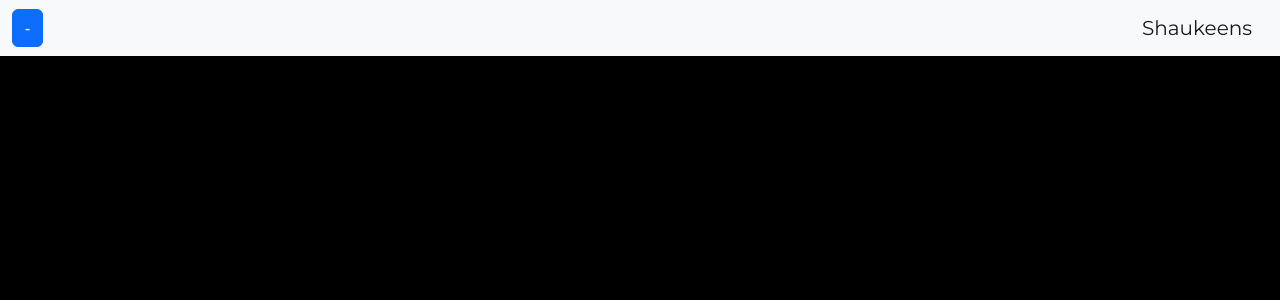
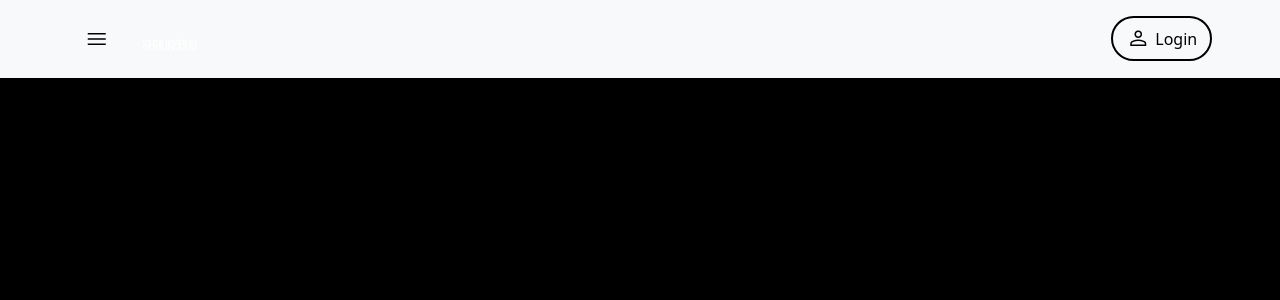
Before and after one commit to ashish5433/kirAi, a Next.js app: page / in a window 1280 px wide. Shown: the top 300 px of the page. Built offline with nearby package versions, Linux system fonts and the light colour scheme.

Commit message:
Navbar added

```diff
--- a/pages/components/navbar.js
+++ b/pages/components/navbar.js
@@ -1,15 +1,18 @@
 import Button from "react-bootstrap/Button";
 import Container from "react-bootstrap/Container";
-import Form from "react-bootstrap/Form";
-import Nav from "react-bootstrap/Nav";
 import Navbar from "react-bootstrap/Navbar";
-import NavDropdown from "react-bootstrap/NavDropdown";
 import Offcanvas from "react-bootstrap/Offcanvas";
 import { useState } from "react";
-import { Montserrat } from "next/font/google";
-const monst = Montserrat({
-  weight: ["400", "700"],
-  style: ["normal", "italic"],
+import { Unica_One, Quicksand } from "next/font/google";
+
+// const monst = Quicksand({
+//   weight: ["400", "700"],
+//   style: ["normal"],
+//   subsets: ["latin"],
+// });
+const play = Unica_One({
+  weight: ["400"],
+  style: ["normal"],
   subsets: ["latin"],
 });
 
@@ -21,28 +24,53 @@ function Navbar1() {
   return (
     <>
       {["lg"].map((expand) => (
-        <Navbar key={expand} bg="light" expand={expand} className="mb-3">
-          <Container fluid >
-            <Button variant="primary" onClick={handleShow} className="me-2">
-              <span>-</span>
-            </Button>
-            <Button
-              variant="primary"
-              onClick={handleShow}
-              className="me-2 navbar-toggler"
-            >
-              <span className="navbar-toggler-icon"></span>
-            </Button>
-            <Navbar.Brand href="#"  className={monst.className}>
-              Shaukeens
-            </Navbar.Brand>
+        <Navbar key={expand} bg="light" expand={expand} className="mb-3 navbar">
+          <Container fluid>
+            <div className="left-nav">
+              <Button
+                variant="primary"
+                onClick={handleShow}
+                className="me-2 nav-btn"
+              >
+                <span class="material-symbols-outlined">menu</span>
+              </Button>
+              <h1 className={play.className}>ShauKeens</h1>
+            </div>
+            <div>
+              <Button className="me-2 nav-btn sign-in-btn">
+                <span class="material-symbols-outlined">person</span>
+                <span id="signin">Login</span>
+              </Button>
+            </div>
             <Offcanvas show={show} onHide={handleClose}>
-              <Offcanvas.Header closeButton>
-                <Offcanvas.Title  className={monst.className}>Shaukeens</Offcanvas.Title>
+              <Offcanvas.Header>
+                <Offcanvas.Title className={play.className}>
+                  Shaukeens
+                </Offcanvas.Title>
+                <Button
+                  variant="primary"
+                  onClick={handleClose}
+                  className="me-2 nav-close-btn"
+                >
+                  <span class="material-symbols-outlined">close</span>
+                </Button>
               </Offcanvas.Header>
               <Offcanvas.Body>
                 <hr />
-                <div className="btn-div" >
+                <div className="btn-div">
+                  <div>
+                    <span class="material-symbols-outlined">
+                      account_circle
+                    </span>
+                    <Button>Sign in / Register</Button>
+                  </div>
+                  <div>
+                    <span class="material-symbols-outlined">recommend</span>
+                    <Button>Just For You</Button>
+                  </div>
+                </div>
+                <hr />
+                <div className="btn-div">
                   <div>
                     <span class="material-symbols-outlined">
                       directions_boat
@@ -73,6 +101,13 @@ function Navbar1() {
                     </span>
                     <Button>Cars</Button>
                   </div>
+                </div>
+                <hr />
+                <div className="btn-div-2">
+                  <Button>List With Us</Button>
+                  <Button>Help & FAQ</Button>
+                  <Button>About</Button>
+                  <Button>Contact</Button>
                 </div>
                 <hr />
               </Offcanvas.Body>
--- a/styles/globals.css
+++ b/styles/globals.css
@@ -8,6 +8,16 @@ body{
   color: white;
 }
 
+/*
+  ////////////////////////////////////////////////////////
+   NAVBAR
+  ///////////////////////////////////////////////////////
+*/
+
+.navbar{
+padding-left: 3rem !important;
+padding-right: 3rem !important;
+}
 #offcanvasNavbar-expand{
   background-color: rgb(255, 0, 0);
 }
@@ -33,6 +43,28 @@ color: black;
 /* margin-left: 0rem; */
 border: none;
 }
+.btn-div-2{
+  display: flex;
+  flex-direction: column;
+/* margin: 2rem; */
+}
+.btn-div-2 button{
+  background: none;
+  color: rgb(0, 0, 0);
+  margin: 0rem;
+  border: none;
+  text-align: left;
+margin-left: 0;
+transition-duration: 300ms;
+padding: 1rem;
+/* transform: translateY(-8px); */
+}
+.btn-div-2 button:hover{
+background: none;
+color: black;
+/* margin-left: 0rem; */
+border: none;
+}
 .material-symbols-outlined {
   padding: 0.8rem;
   font-variation-settings:
@@ -43,6 +75,62 @@ border: none;
 }
 
 .offcanvas, .offcanvas-lg, .offcanvas-md, .offcanvas-sm, .offcanvas-xl, .offcanvas-xxl {
-    --bs-offcanvas-width: 300px !important;
+    --bs-offcanvas-width: 350px !important;
 
 }
+
+.nav-btn{
+background: none !important;
+color: black !important;
+border: none !important;
+}
+
+.nav-close-btn{
+background: none !important;
+color: black !important;
+border: none !important;
+padding: 0 !important;
+margin-right: 0 !important;
+}
+.offcanvas-header{
+  min-height:10vh ;
+padding: 0 1rem !important;
+transform: translateY(10px);
+}
+.offcanvas-backdrop.show {
+/* filter: blur(3px); */
+opacity: 0.6 !important;
+/* filter: blur(3px) !important; */
+;
+/* -webkit-backdrop-filter: blur(10px); */
+}
+.sign-in-btn{
+border: 2px solid black !important;
+border-radius: 2rem !important;
+padding: 0.2rem 0.8rem 0.5rem 0.8rem !important;
+}
+.sign-in-btn span{
+
+padding: 0 !important;
+}
+.sign-in-btn span:nth-child(1){
+
+/* padding: 0 !important; */
+transform: translateY(5px);
+padding-right: 5px !important;
+}
+.left-nav h1{
+display: inline-block;
+transform: translateY(7px);
+letter-spacing: -2px;
+}
+.offcanvas-title{
+font-size: 2rem !important;
+padding-left: 0.4rem;
+}
+@media screen and (max-width: 680px){
+  .navbar{
+    padding-left: 0rem !important;
+    padding-right: 0rem !important;
+  }
+}
```
